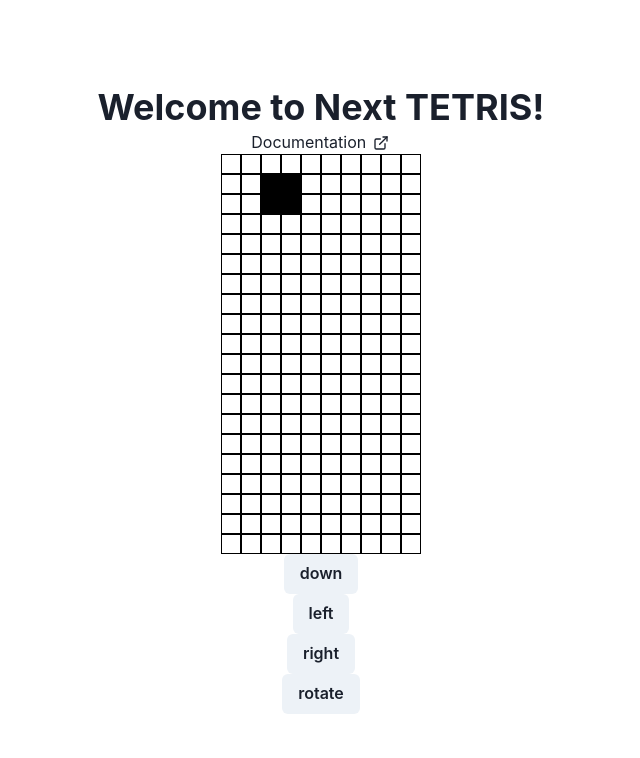
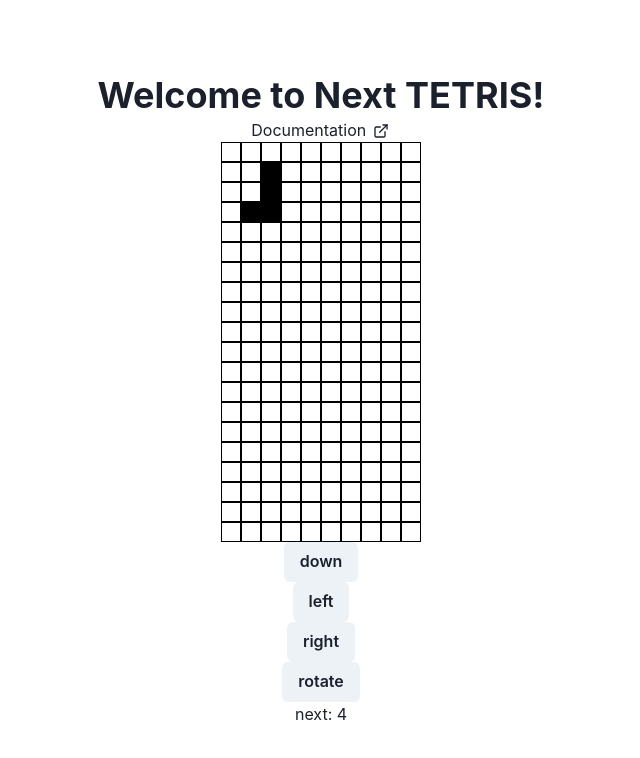
Before and after one commit to newt239/showroom_nextjs, a Next.js app: page / in a window 1280 px wide. Shown: the top 758 px of the page, without its empty margins (319-959 px from the left). Built offline with nearby package versions, Linux system fonts and the light colour scheme.

Commit message:
add: next tetromino

```diff
--- /dev/null
+++ b/src/components/NextPreview.tsx
@@ -0,0 +1,16 @@
+import type { NextPage } from 'next'
+import { useRecoilValue } from 'recoil'
+import { nextState } from 'src/store/game';
+
+import { Box } from '@chakra-ui/react';
+
+const NextPreview: NextPage = () => {
+  const next = useRecoilValue(nextState);
+  return (
+    <Box suppressHydrationWarning>
+      next: {next}
+    </Box>
+  )
+}
+
+export default NextPreview
--- a/src/components/Player.tsx
+++ b/src/components/Player.tsx
@@ -1,12 +1,14 @@
 import type { NextPage } from 'next'
 import { useRecoilState } from 'recoil'
-import { currentState } from 'src/store/game'
+import { currentState, nextState } from 'src/store/game'
 import { boardState } from 'src/store/board'
 import { Button } from '@chakra-ui/react'
 import { tetromino } from 'src/libs/tetromino'
+import { decideTetrominoType } from 'src/libs/commonFunction'
 
 const Player: NextPage = () => {
   const [current, setCurrent] = useRecoilState(currentState);
+  const [next, setNext] = useRecoilState(nextState);
   const [board, setBoard] = useRecoilState(boardState);
 
   const blockDown = () => {
@@ -45,8 +47,8 @@ const Player: NextPage = () => {
     });
     setBoard(newBoard);
     deleteLine(newBoard);
-    const newType = Math.floor(Math.random() * (5 - 1)) + 1;
-    setCurrent({ type: newType, state: tetromino[newType], x: 0, y: 0 })
+    setCurrent({ type: next, state: tetromino[next], x: 0, y: 0 });
+    setNext(decideTetrominoType());
   }
 
   const rotate = () => {
@@ -96,7 +98,6 @@ const Player: NextPage = () => {
         lines.push(i);
       }
     });
-    console.log(lines);
     let newBoard: number[][] = [];
     for (const line of lines) {
       newBoard.push(currentBoard[line]);
--- a/src/components/TetrisGrid.tsx
+++ b/src/components/TetrisGrid.tsx
@@ -1,49 +1,37 @@
 import type { NextPage } from 'next'
 import { useRecoilValue } from 'recoil'
 import { boardState } from 'src/store/board'
+import { currentState } from 'src/store/game';
 import { Box, Flex } from '@chakra-ui/react';
-import { currentState } from 'src/store/game';
 
 const TetrisGrid: NextPage = () => {
   const board = useRecoilValue(boardState);
   const current = useRecoilValue(currentState);
+
+  const decideColor = (cell: number, i: number, j: number) => {
+    if (cell !== 0) {
+      return "black"
+    }
+    if (current.y <= i && current.x <= j && i - current.y < 5 && j - current.x < 5) {
+      if (current.state[i - current.y][j - current.x] !== 0) {
+        return "black"
+      }
+    }
+    return "white"
+  }
   return (
     <Box>
       {board.map((row, i) => {
         return (
           <Flex key={i}>
             {row.map((cell, j) => {
-              if (cell !== 0) {
-                return (
-                  <Box key={`${i}-${j}`} style={{
-                    width: 20,
-                    height: 20,
-                    border: "1px solid black",
-                    backgroundColor: "black"
-                  }}>
-                  </Box>
-                )
-              } else if (current.y <= i && current.x <= j && i - current.y < 5 && j - current.x < 5) {
-                return (
-                  <Box key={`${i}-${j}`} style={{
-                    width: 20,
-                    height: 20,
-                    border: "1px solid black",
-                    backgroundColor: current.state[i - current.y][j - current.x] !== 0 ? "black" : "white"
-                  }}>
-                  </Box>
-                )
-              } else {
-                return (
-                  <Box key={`${i}-${j}`} style={{
-                    width: 20,
-                    height: 20,
-                    border: "1px solid black",
-                    backgroundColor: "white"
-                  }}>
-                  </Box>
-                )
-              }
+              return (<Box suppressHydrationWarning key={`${i}-${j}`} style={{
+                width: 20,
+                height: 20,
+                border: "1px solid black",
+                backgroundColor: decideColor(cell, i, j)
+              }}>
+              </Box>)
             })}
           </Flex>
         )
--- /dev/null
+++ b/src/libs/commonFunction.ts
@@ -0,0 +1,5 @@
+export const decideTetrominoType = () => Math.floor(Math.random() * (5 - 1)) + 1;
+
+export const generate2DArray1 = (y: number, x: number, val = 0) => {
+  return Array.from(new Array(y), _ => new Array(x).fill(val));
+};
--- a/src/pages/index.tsx
+++ b/src/pages/index.tsx
@@ -6,6 +6,7 @@ import { Heading, Link } from '@chakra-ui/react'
 import { ExternalLinkIcon } from '@chakra-ui/icons'
 import TetrisGrid from 'src/components/TetrisGrid'
 import Player from 'src/components/Player'
+import NextPreview from 'src/components/NextPreview'
 
 const Home: NextPage = () => {
   return (
@@ -25,6 +26,7 @@ const Home: NextPage = () => {
         </div>
         <TetrisGrid />
         <Player />
+        <NextPreview />
       </main>
     </div>
   )
--- a/src/store/board.ts
+++ b/src/store/board.ts
@@ -1,8 +1,5 @@
-import { atom, selector } from "recoil";
-
-const generate2DArray1 = (y: number, x: number, val = 0) => {
-  return Array.from(new Array(y), _ => new Array(x).fill(val));
-};
+import { atom } from "recoil";
+import { generate2DArray1 } from "src/libs/commonFunction";
 
 export const boardState = atom<number[][]>({
   key: "atom.board",
--- a/src/store/game.ts
+++ b/src/store/game.ts
@@ -1,4 +1,5 @@
 import { atom } from "recoil";
+import { decideTetrominoType } from "src/libs/commonFunction";
 import { tetromino } from "src/libs/tetromino";
 
 type currentStateType = {
@@ -7,17 +8,18 @@ type currentStateType = {
   x: number;
   y: number;
 }
+const firstTetrominoType = decideTetrominoType();
 export const currentState = atom<currentStateType>({
   key: "atom.current",
   default: {
-    type: 2,
-    state: tetromino[2],
+    type: firstTetrominoType,
+    state: tetromino[firstTetrominoType],
     x: 0,
     y: 0
   },
 });
 
-export const nextState = atom({
+export const nextState = atom<number>({
   key: "atom.next",
-  default: 0,
+  default: decideTetrominoType(),
 });
```
